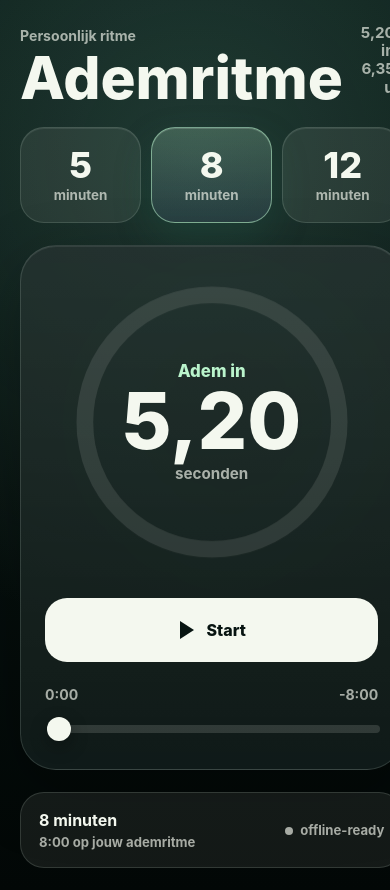
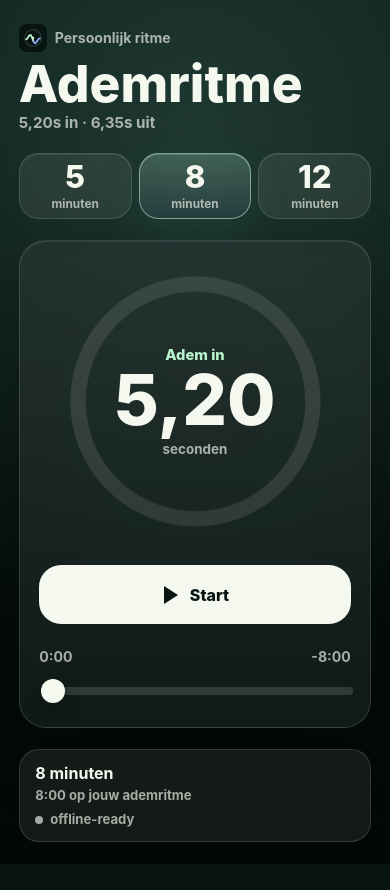
Before and after one commit to basmetten/ademritme-pwa, a website: page public/index.html in a window 390 px wide. After the commit the page ends 864 px from the top, so only its background shows below. Drawn offline with Linux system fonts and the light colour scheme.

Commit message:
Harden responsive PWA layout and add minimal logo

```diff
--- a/public/index.html
+++ b/public/index.html
@@ -10,7 +10,8 @@
     <meta name="apple-mobile-web-app-title" content="Ademritme">
     <title>Ademritme</title>
     <link rel="manifest" href="manifest.webmanifest">
-    <link rel="icon" href="icons/icon-192.png">
+    <link rel="icon" href="icons/logo.svg" type="image/svg+xml">
+    <link rel="alternate icon" href="favicon.ico">
     <link rel="apple-touch-icon" href="icons/icon-192.png">
     <link rel="stylesheet" href="styles.css">
   </head>
@@ -18,7 +19,10 @@
     <main class="app-shell">
       <section class="hero" aria-labelledby="app-title">
         <div>
-          <p class="time-label" id="today-label">Persoonlijk ritme</p>
+          <p class="time-label" id="today-label">
+            <img class="brand-mark" src="icons/logo.svg" alt="" aria-hidden="true">
+            <span>Persoonlijk ritme</span>
+          </p>
           <h1 id="app-title">Ademritme</h1>
         </div>
         <p class="ratio">5,20s in · 6,35s uit</p>
--- a/public/service-worker.js
+++ b/public/service-worker.js
@@ -1,4 +1,4 @@
-const CACHE_NAME = "ademritme-v3";
+const CACHE_NAME = "ademritme-v4";
 const ASSETS = [
   "./",
   "index.html",
@@ -6,6 +6,7 @@ const ASSETS = [
   "app.js",
   "manifest.webmanifest",
   "favicon.ico",
+  "icons/logo.svg",
   "icons/icon-192.png",
   "icons/icon-512.png",
   "audio/hrv-breath-5min.mp3",
--- a/public/styles.css
+++ b/public/styles.css
@@ -24,6 +24,7 @@
 html {
   min-height: 100%;
   background: var(--bg);
+  overflow-x: hidden;
 }
 
 body {
@@ -35,6 +36,8 @@ body {
   color: var(--text);
   letter-spacing: 0;
   overflow-x: hidden;
+  -webkit-text-size-adjust: 100%;
+  text-size-adjust: 100%;
 }
 
 button,
@@ -46,17 +49,19 @@ input {
   width: min(100%, 520px);
   min-height: 100svh;
   margin: 0 auto;
-  padding: calc(env(safe-area-inset-top) + 24px) 20px calc(env(safe-area-inset-bottom) + 22px);
+  padding: calc(env(safe-area-inset-top) + clamp(14px, 2.8svh, 24px)) clamp(14px, 4.8vw, 20px) calc(env(safe-area-inset-bottom) + clamp(16px, 2.6svh, 22px));
   display: grid;
   grid-template-rows: auto auto 1fr auto;
-  gap: 22px;
+  gap: clamp(14px, 2.5svh, 22px);
+  overflow: clip visible;
 }
 
 .hero {
-  display: flex;
+  display: grid;
+  grid-template-columns: minmax(0, 1fr) auto;
   align-items: end;
-  justify-content: space-between;
-  gap: 18px;
+  gap: clamp(10px, 3vw, 18px);
+  min-width: 0;
 }
 
 .time-label,
@@ -72,14 +77,26 @@ input {
   margin: 0 0 8px;
   font-size: 0.88rem;
   font-weight: 700;
+  display: inline-flex;
+  align-items: center;
+  gap: 8px;
+  min-width: 0;
+}
+
+.brand-mark {
+  width: 28px;
+  height: 28px;
+  flex: 0 0 auto;
+  border-radius: 8px;
 }
 
 h1 {
   margin: 0;
-  font-size: clamp(2.75rem, 15vw, 4.8rem);
+  font-size: clamp(2.38rem, 13.2vw, 4.35rem);
   line-height: 0.9;
   font-weight: 780;
   letter-spacing: 0;
+  overflow-wrap: anywhere;
 }
 
 .ratio {
@@ -93,30 +110,32 @@ h1 {
 
 .duration-panel {
   display: grid;
-  grid-template-columns: repeat(3, 1fr);
-  gap: 10px;
+  grid-template-columns: repeat(auto-fit, minmax(min(100%, 5.6rem), 1fr));
+  gap: clamp(8px, 2.3vw, 10px);
+  min-width: 0;
 }
 
 .duration-card {
-  min-height: 96px;
+  min-height: clamp(72px, 10.4svh, 96px);
   border: 1px solid var(--line);
-  border-radius: 24px;
+  border-radius: clamp(18px, 5vw, 24px);
   background: var(--surface);
   color: var(--text);
   display: grid;
   place-content: center;
   gap: 4px;
+  min-width: 0;
   box-shadow: inset 0 1px 0 rgba(255, 255, 255, 0.08);
 }
 
 .duration-card span {
-  font-size: 2.25rem;
+  font-size: clamp(1.82rem, 8vw, 2.25rem);
   line-height: 1;
   font-weight: 760;
 }
 
 .duration-card small {
-  font-size: 0.84rem;
+  font-size: clamp(0.74rem, 2.8vw, 0.84rem);
   font-weight: 700;
 }
 
@@ -129,19 +148,21 @@ h1 {
 .player {
   min-height: 0;
   border: 1px solid var(--line);
-  border-radius: 36px;
-  padding: 24px;
+  border-radius: clamp(26px, 7vw, 36px);
+  padding: clamp(16px, 5vw, 24px);
   background:
     linear-gradient(180deg, rgba(255, 255, 255, 0.095), rgba(255, 255, 255, 0.035)),
     rgba(9, 23, 20, 0.72);
   box-shadow: 0 24px 68px rgba(0, 0, 0, 0.28), inset 0 1px 0 rgba(255, 255, 255, 0.08);
   display: grid;
   align-content: center;
-  gap: 24px;
+  gap: clamp(16px, 2.8svh, 24px);
+  overflow: hidden;
 }
 
 .breath-orb {
-  width: min(78vw, 310px);
+  width: min(72vw, 34svh, 310px);
+  min-width: 168px;
   aspect-ratio: 1;
   margin: 0 auto;
   position: relative;
@@ -183,13 +204,13 @@ h1 {
 
 .breath-copy span {
   color: var(--mint);
-  font-size: 1.05rem;
+  font-size: clamp(0.92rem, 3.6vw, 1.05rem);
   font-weight: 760;
 }
 
 .breath-copy strong {
   margin-top: 4px;
-  font-size: clamp(4rem, 20vw, 6.4rem);
+  font-size: clamp(3.05rem, 18vw, 6.2rem);
   line-height: 0.92;
   font-weight: 780;
   letter-spacing: 0;
@@ -197,13 +218,13 @@ h1 {
 
 .breath-copy small {
   margin-top: 8px;
-  font-size: 0.95rem;
+  font-size: clamp(0.84rem, 3vw, 0.95rem);
   font-weight: 700;
 }
 
 .play-button {
   width: 100%;
-  min-height: 64px;
+  min-height: clamp(54px, 7svh, 64px);
   border: 0;
   border-radius: 22px;
   background: var(--text);
@@ -268,29 +289,37 @@ input[type="range"]::-webkit-slider-thumb {
 }
 
 .status-panel {
-  min-height: 76px;
+  min-height: clamp(66px, 8.5svh, 76px);
   border: 1px solid var(--line);
-  border-radius: 24px;
-  padding: 16px 18px;
+  border-radius: clamp(20px, 5vw, 24px);
+  padding: clamp(12px, 3.5vw, 16px) clamp(14px, 4vw, 18px);
   background: var(--surface);
   display: flex;
   align-items: center;
   justify-content: space-between;
   gap: 14px;
+  min-width: 0;
 }
 
 .status-panel div {
   display: grid;
   gap: 4px;
+  min-width: 0;
 }
 
 .status-panel strong {
   font-size: 1rem;
+  overflow: hidden;
+  text-overflow: ellipsis;
+  white-space: nowrap;
 }
 
 .status-panel span {
   font-size: 0.82rem;
   font-weight: 700;
+  overflow: hidden;
+  text-overflow: ellipsis;
+  white-space: nowrap;
 }
 
 .status-dot {
@@ -326,6 +355,44 @@ input[type="range"]::-webkit-slider-thumb {
   }
 
   .breath-orb {
-    width: min(66vw, 250px);
+    width: min(62vw, 31svh, 250px);
   }
 }
+
+@media (max-width: 480px) {
+  .hero {
+    grid-template-columns: 1fr;
+    gap: 8px;
+  }
+
+  .ratio {
+    max-width: none;
+    text-align: left;
+    margin-bottom: 0;
+  }
+
+  .duration-panel {
+    gap: 7px;
+  }
+
+  .duration-card {
+    min-height: 66px;
+  }
+
+  .status-panel {
+    align-items: start;
+    flex-direction: column;
+    gap: 8px;
+  }
+}
+
+@media (max-height: 620px) {
+  .app-shell {
+    grid-template-rows: auto auto auto auto;
+  }
+
+  .breath-orb {
+    width: min(56vw, 27svh, 210px);
+    min-width: 150px;
+  }
+}
```
Also changed, not shown: public/favicon.ico, public/icons/icon-192.png, public/icons/icon-512.png, public/icons/logo.svg (added), public/manifest.webmanifest.
